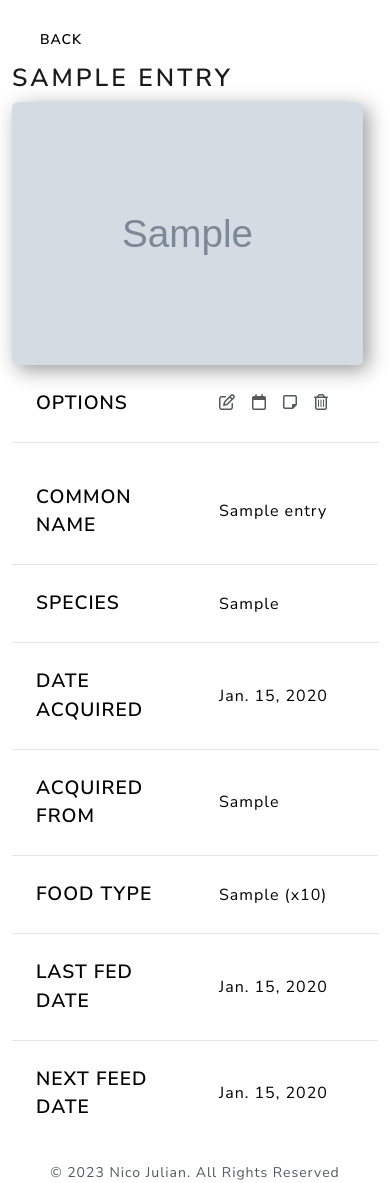
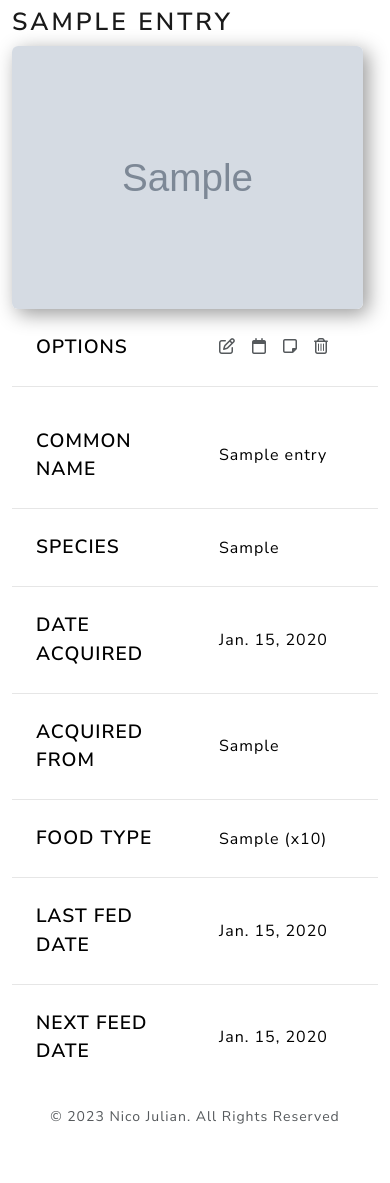
Before and after one commit to NicoGiuliani/ams, a Django app: page /entry/00000000-0000-0000-0000-000000000001/ in a window 390 px wide. Shown: the part 92-1275 px from the top of the page. After the commit the page ends 1216 px from the top, so only its background shows below. Run offline with Django 4.2, Linux system fonts and the light colour scheme; a user stored in the database is signed in; tables that the repository leaves empty hold one stand-in row (values such as "Sample post"); grey boxes marked "Sample" are stand-in pictures; lists and menus that the app fills with data are empty; some libraries are stand-ins or nearby versions.

Commit message:
Working on layout for mobile

```diff
--- a/ams/app/models.py
+++ b/ams/app/models.py
@@ -4,6 +4,12 @@ from django.db import models
 from django.utils.html import mark_safe
 from django.contrib.auth.models import User
 from sorl.thumbnail import ImageField
+
+SEXES = (
+    ("MALE", "Male"),
+    ("FEMALE", "Female"),
+    ("UNKNOWN", "Unknown"),
+)
 
 
 class Entry(models.Model):
@@ -13,7 +19,7 @@ class Entry(models.Model):
     name = models.CharField(max_length=50)
     common_name = models.CharField(max_length=50)
     species = models.CharField(max_length=100)
-    sex = models.CharField(max_length=10)
+    sex = models.CharField(max_length=10, choices=SEXES)
     date_acquired = models.DateField()
     acquired_from = models.CharField(max_length=100)
     photo = ImageField(upload_to="images/", blank=True, null=True)
--- a/ams/templates/entry.html
+++ b/ams/templates/entry.html
@@ -27,10 +27,25 @@
     .photo {
       width: 351px;
     }
+    .back-btn {
+      display: none !important;
+    }
+  }
+
+  @media (max-width: 280px) {
+    .photo {
+      width: 256px;
+    }
+    .row-header {
+      font-size: 0.75rem !important;
+    }
+    .row-data {
+      font-size: 0.7rem;
+    }
   }
 </style>
 
-<div class="w-100">
+<div class="w-100 back-btn">
   <a href="{% url 'home' %}" class="btn btn-light mt-3 ms-3">Back</a>
 </div>
 <div class="container">
@@ -39,7 +54,7 @@
   <p class="text-success">{{message}}</p>
   {% endfor %}
   {% endif %}
-  <h1>{{entry.name}}</h1>
+  <h1 class="my-2">{{entry.name}}</h1>
   <div class="content" style="display: flex; text-align: left;">
 
     <div>
@@ -54,8 +69,8 @@
       <table class="table w-100">
         <tbody>
           <tr class="table-light align-middle">
-            <th scope="row" class="col-6" style="font-size: 1.2rem">Options</th>
-            <td>
+            <th scope="row" class="col-6 row-header" style="font-size: 1.2rem">Options</th>
+            <td class="row-data">
               <div class="menu_options d-flex flex-row gap-3 justify-content-end">
                 <a href="{% url 'edit' entry.id %}" title="Edit basic information">
                   <i class="fa-regular fa-pen-to-square text-secondary"></i>
@@ -80,25 +95,25 @@
       <table class="table table-hover">
         <tbody>
           <tr class="table-light align-middle">
-            <th scope="row" class="col-6" style="font-size: 1.2rem">Common name</th>
-            <td>{{entry.common_name}}</td>
+            <th scope="row" class="col-6 row-header" style="font-size: 1.2rem">Common name</th>
+            <td class="row-data text-break">{{entry.common_name}}</td>
           </tr>
           <tr class="table-light align-middle">
-            <th scope="row" class="col-6" style="font-size: 1.2rem">Species</th>
-            <td>{{entry.species}}</td>
+            <th scope="row" class="col-6 row-header" style="font-size: 1.2rem">Species</th>
+            <td class="row-data text-break">{{entry.species}}</td>
           </tr>
           <tr class="table-light align-middle">
-            <th scope="row" class="col-6" style="font-size: 1.2rem">Date acquired</th>
-            <td>{{entry.date_acquired}}</td>
+            <th scope="row" class="col-6 row-header" style="font-size: 1.2rem">Date acquired</th>
+            <td class="row-data text-break">{{entry.date_acquired}}</td>
           </tr>
           <tr class="table-light align-middle">
-            <th scope="row" class="col-6" style="font-size: 1.2rem">Acquired from</th>
-            <td>{{entry.acquired_from}}</td>
+            <th scope="row" class="col-6 row-header" style="font-size: 1.2rem;">Acquired from</th>
+            <td class="row-data text-break">{{entry.acquired_from}}</td>
           </tr>
           {% if feeding_schedule.food_type %}
           <tr class="table-light align-middle">
-            <th scope="row" class="col-6" style="font-size: 1.2rem">Food type</th>
-            <td>
+            <th scope="row" class="col-6 row-header" style="font-size: 1.2rem">Food type</th>
+            <td class="row-data">
               {{feeding_schedule.food_type}}
               {% if feeding_schedule.food_quantity %}
                 (x{{feeding_schedule.food_quantity}})
@@ -108,14 +123,14 @@
           {% endif %}
           {% if feeding_schedule.last_fed_date %}
           <tr class="table-light align-middle">
-            <th scope="row" class="col-6" style="font-size: 1.2rem">Last fed date</th>
-            <td>{{feeding_schedule.last_fed_date}}</td>
+            <th scope="row" class="col-6 row-header" style="font-size: 1.2rem">Last fed date</th>
+            <td class="row-data">{{feeding_schedule.last_fed_date}}</td>
           </tr>
           {% endif %}
           {% if feeding_schedule.next_feed_date %}
           <tr class="table-light align-middle" style="border-bottom-style: hidden">
-            <th scope="row" class="col-6" style="font-size: 1.2rem">Next feed date</th>
-            <td>{{feeding_schedule.next_feed_date}}</td>
+            <th scope="row" class="col-6 row-header" style="font-size: 1.2rem">Next feed date</th>
+            <td class="row-data">{{feeding_schedule.next_feed_date}}</td>
           </tr>
           {% endif %}
         </tbody>
--- a/ams/templates/registration/login.html
+++ b/ams/templates/registration/login.html
@@ -4,7 +4,7 @@
 
 <div class="container my-5">
 
-  <div class="mx-auto" style="width: 800px;">
+  <div class="mx-auto">
     <!-- {% if messages %}
     {% for message in messages %}
     <p class="text-success">{{message}}</p>
```
Also changed, not shown: ams/app/forms.py (+7 -4 lines), ams/templates/create_form.html (+11 -4 lines), ams/templates/delete.html (+26 -5 lines), ams/templates/delete_photo.html (+23 -4 lines), ams/templates/feeding_schedule.html (+10 -2 lines), ams/templates/notes.html (+15 -2 lines), ams/app/migrations/0001_initial.py.
